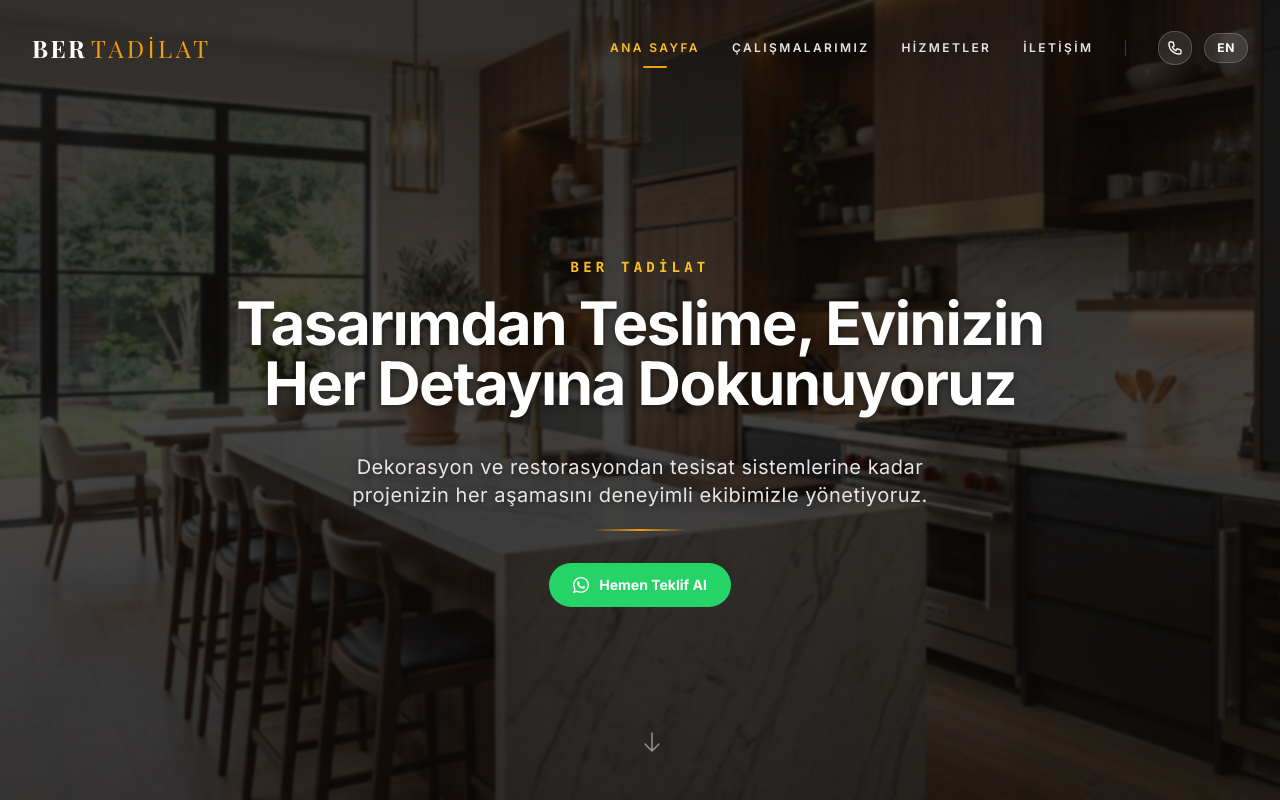
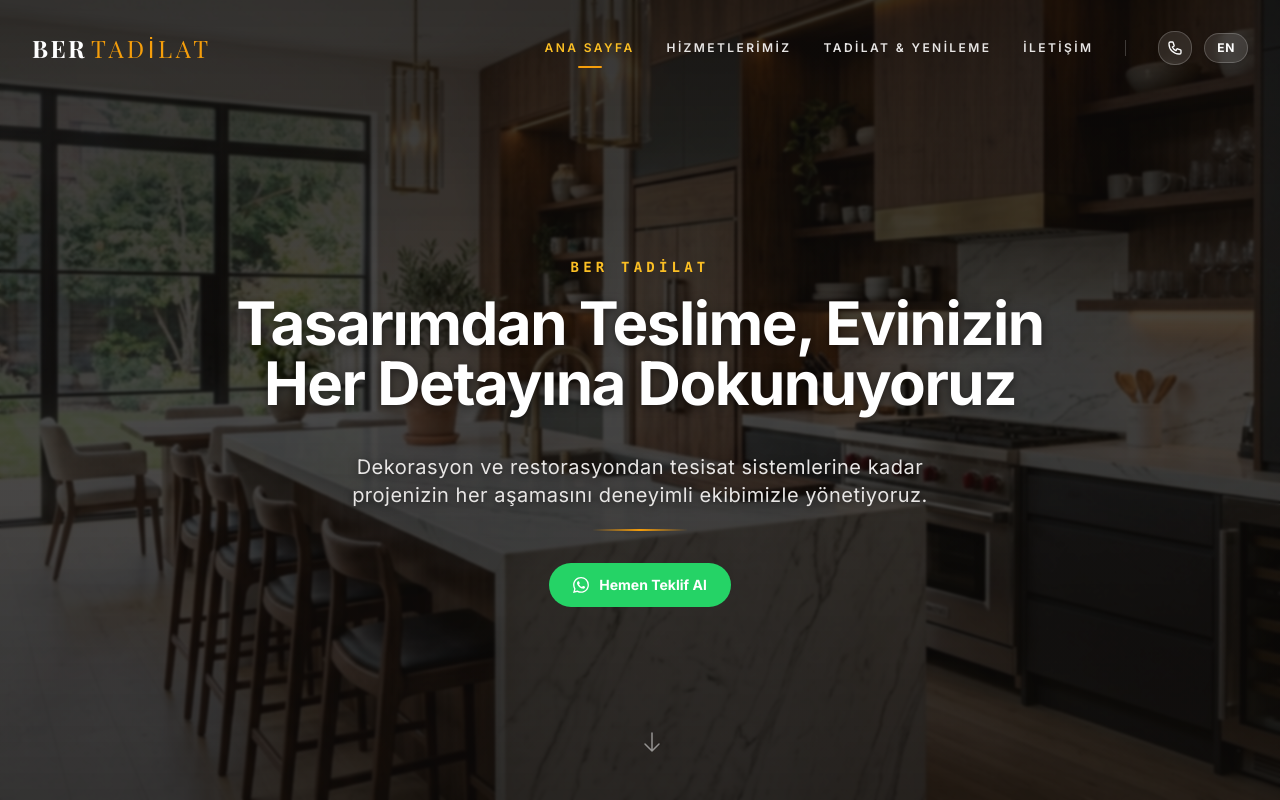
Before and after one commit to yusufcalisir/construction-web, a Next.js app: page / in a window 1280 px wide. Shown: the top 800 px of the page. Built offline with nearby package versions, Linux system fonts and the light colour scheme.

Commit message:
Update section titles to Hizmetlerimiz & Tadilat Yenileme, fix WhatsApp button translation

```diff
--- a/app/layout.tsx
+++ b/app/layout.tsx
@@ -350,13 +350,13 @@ const breadcrumbSchema = {
     {
       '@type': 'ListItem',
       position: 2,
-      name: 'Çalışmalarımız',
+      name: 'Hizmetlerimiz',
       item: `${baseUrl}#works`,
     },
     {
       '@type': 'ListItem',
       position: 3,
-      name: 'Hizmetler',
+      name: 'Tadilat & Yenileme',
       item: `${baseUrl}#services`,
     },
     {
--- a/components/Contact.tsx
+++ b/components/Contact.tsx
@@ -39,7 +39,7 @@ export default function Contact() {
                 <svg className="w-5 h-5 fill-current" viewBox="0 0 24 24">
                   <path d="M17.472 14.382c-.297-.149-1.758-.867-2.03-.967-.273-.099-.471-.148-.67.15-.197.297-.767.966-.94 1.164-.173.199-.347.223-.644.075-.297-.15-1.255-.463-2.39-1.475-.883-.788-1.48-1.761-1.653-2.059-.173-.297-.018-.458.13-.606.134-.133.298-.347.446-.52.149-.174.198-.298.298-.497.099-.198.05-.371-.025-.52-.075-.149-.669-1.612-.916-2.207-.242-.579-.487-.5-.669-.51-.173-.008-.371-.01-.57-.01-.198 0-.52.074-.792.372-.272.297-1.04 1.016-1.04 2.479 0 1.462 1.065 2.875 1.213 3.074.149.198 2.096 3.2 5.077 4.487.709.306 1.262.489 1.694.625.712.227 1.36.195 1.871.118.571-.085 1.758-.719 2.006-1.413.248-.694.248-1.289.173-1.413-.074-.124-.272-.198-.57-.347m-5.421 7.403h-.004a9.87 9.87 0 01-5.031-1.378l-.361-.214-3.741.982.998-3.648-.235-.372a9.86 9.86 0 01-1.51-5.26c.001-5.45 4.436-9.884 9.888-9.884 2.64 0 5.122 1.03 6.988 2.898a9.825 9.825 0 012.893 6.994c-.003 5.45-4.437 9.884-9.885 9.884m8.413-18.297A11.815 11.815 0 0012.05 0C5.495 0 .16 5.335.157 11.892c0 2.096.547 4.142 1.588 5.945L.057 24l6.305-1.654a11.882 11.882 0 005.683 1.448h.005c6.554 0 11.89-5.335 11.893-11.893a11.821 11.821 0 00-3.48-8.413Z" />
                 </svg>
-                <span>WhatsApp ile İletişim</span>
+                <span>{t('contact.whatsapp')}</span>
               </a>
             </div>
           </div>
--- a/components/LanguageProvider.tsx
+++ b/components/LanguageProvider.tsx
@@ -16,8 +16,8 @@ const translations: Record<Language, Record<string, string>> = {
   tr: {
     // Navigation
     'nav.home': 'Ana Sayfa',
-    'nav.works': 'Çalışmalarımız',
-    'nav.services': 'Hizmetler',
+    'nav.works': 'Hizmetlerimiz',
+    'nav.services': 'Tadilat & Yenileme',
     'nav.contact': 'İletişim',
     'nav.navigation': 'Navigasyon',
 
@@ -26,14 +26,14 @@ const translations: Record<Language, Record<string, string>> = {
     'hero.subtitle': 'Ev, iş yeri ve her türlü mekânınızı hayalinizdeki gibi yenileyin. Kaliteli işçilik, güvenilir hizmet, müşteri memnuniyeti.',
     'hero.getQuote': 'Hemen Teklif Al',
 
-    // Gallery
-    'gallery.title': 'Çalışmalarımız',
+    // Gallery (Hizmetlerimiz)
+    'gallery.title': 'Hizmetlerimiz',
     'gallery.subtitle': 'Gerçekleştirdiğimiz projelerden örnekler',
     'gallery.project': 'Proje',
     'gallery.image': 'Görsel',
 
-    // Services
-    'services.title': 'Hizmetlerimiz',
+    // Services (Tadilat & Yenileme)
+    'services.title': 'Tadilat & Yenileme',
     'services.subtitle': 'Geniş hizmet yelpazemiz ile ihtiyacınıza uygun çözümler sunuyoruz',
 
     // Service names
@@ -65,6 +65,7 @@ const translations: Record<Language, Record<string, string>> = {
     // Contact
     'contact.title': 'Bize Ulaşın',
     'contact.subtitle': 'Projeleriniz için ücretsiz keşif ve fiyat teklifi alın',
+    'contact.whatsapp': 'WhatsApp ile İletişim',
     'contact.phone': 'Telefon',
     'contact.address': 'Adres',
     'contact.location': 'İstanbul, Türkiye',
@@ -113,8 +114,8 @@ const translations: Record<Language, Record<string, string>> = {
   en: {
     // Navigation
     'nav.home': 'Home',
-    'nav.works': 'Our Portfolio',
-    'nav.services': 'Services',
+    'nav.works': 'Our Services',
+    'nav.services': 'Renovation & Remodeling',
     'nav.contact': 'Contact',
     'nav.navigation': 'Navigation',
 
@@ -123,14 +124,14 @@ const translations: Record<Language, Record<string, string>> = {
     'hero.subtitle': 'Transform your home, workplace, and any space into exactly what you envision. Expert craftsmanship, dependable service, and complete customer satisfaction.',
     'hero.getQuote': 'Get a Quick Quote',
 
-    // Gallery
-    'gallery.title': 'Our Portfolio',
+    // Gallery (Our Services)
+    'gallery.title': 'Our Services',
     'gallery.subtitle': 'A showcase of our completed projects',
     'gallery.project': 'Project',
     'gallery.image': 'Image',
 
-    // Services
-    'services.title': 'Our Services',
+    // Services (Renovation & Remodeling)
+    'services.title': 'Renovation & Remodeling',
     'services.subtitle': 'Comprehensive solutions tailored to meet your every need',
 
     // Service names
@@ -162,6 +163,7 @@ const translations: Record<Language, Record<string, string>> = {
     // Contact
     'contact.title': 'Get in Touch',
     'contact.subtitle': 'Request a free consultation and detailed quote for your project',
+    'contact.whatsapp': 'Contact via WhatsApp',
     'contact.phone': 'Phone',
     'contact.address': 'Address',
     'contact.location': 'Istanbul, Turkey',
--- a/components/Navbar.tsx
+++ b/components/Navbar.tsx
@@ -110,7 +110,7 @@ export default function Navbar() {
                     key={section}
                     href={`#${section}`}
                     onClick={(e) => handleNavClick(e, section)}
-                    className={`relative py-2 text-xs uppercase font-semibold tracking-[0.2em] transition-all duration-300 group focus:outline-none ${
+                    className={`relative py-2 text-xs uppercase font-semibold tracking-[0.2em] whitespace-nowrap transition-all duration-300 group focus:outline-none ${
                       isActive
                         ? !isScrolled
                           ? 'text-amber-400 font-bold'
```
